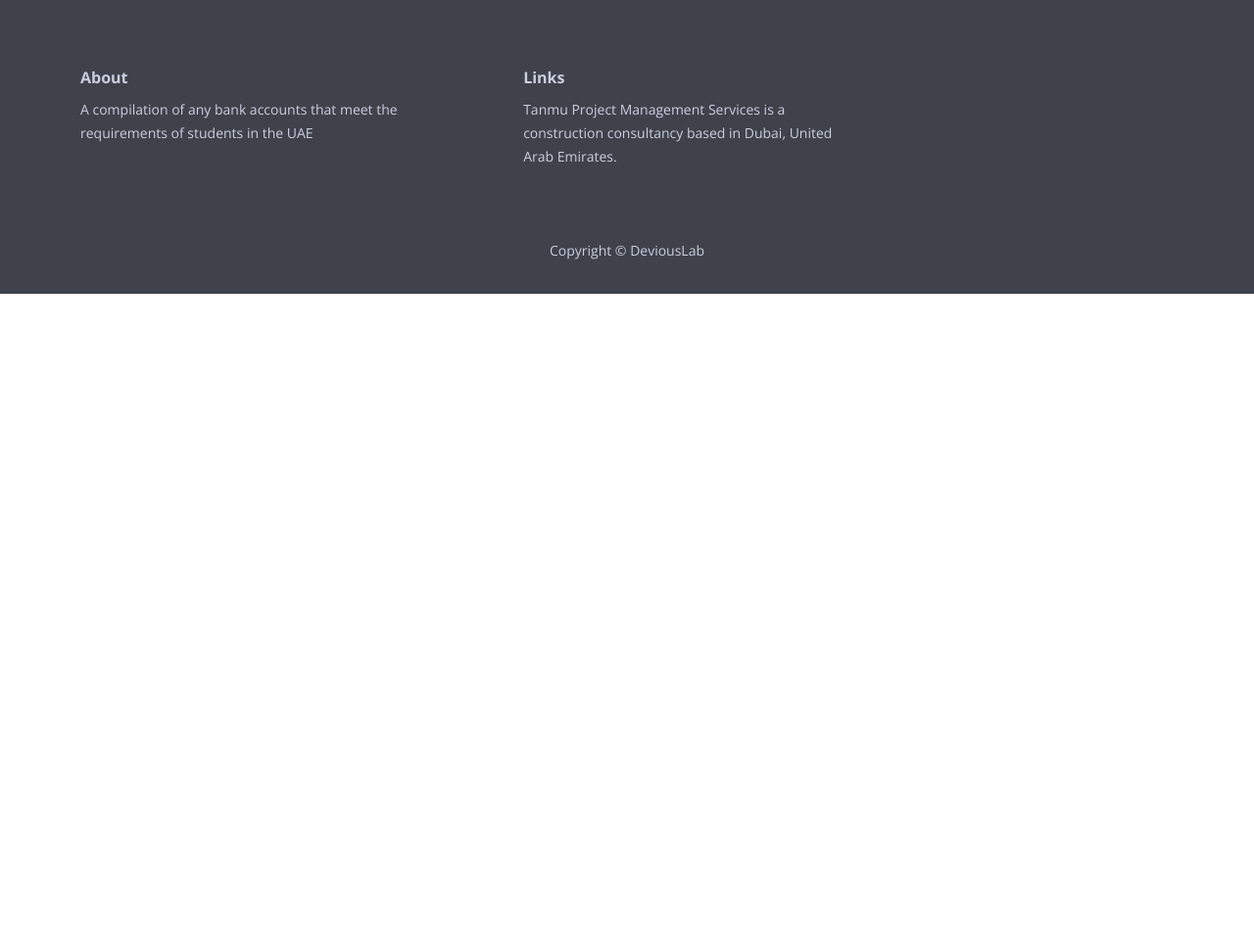
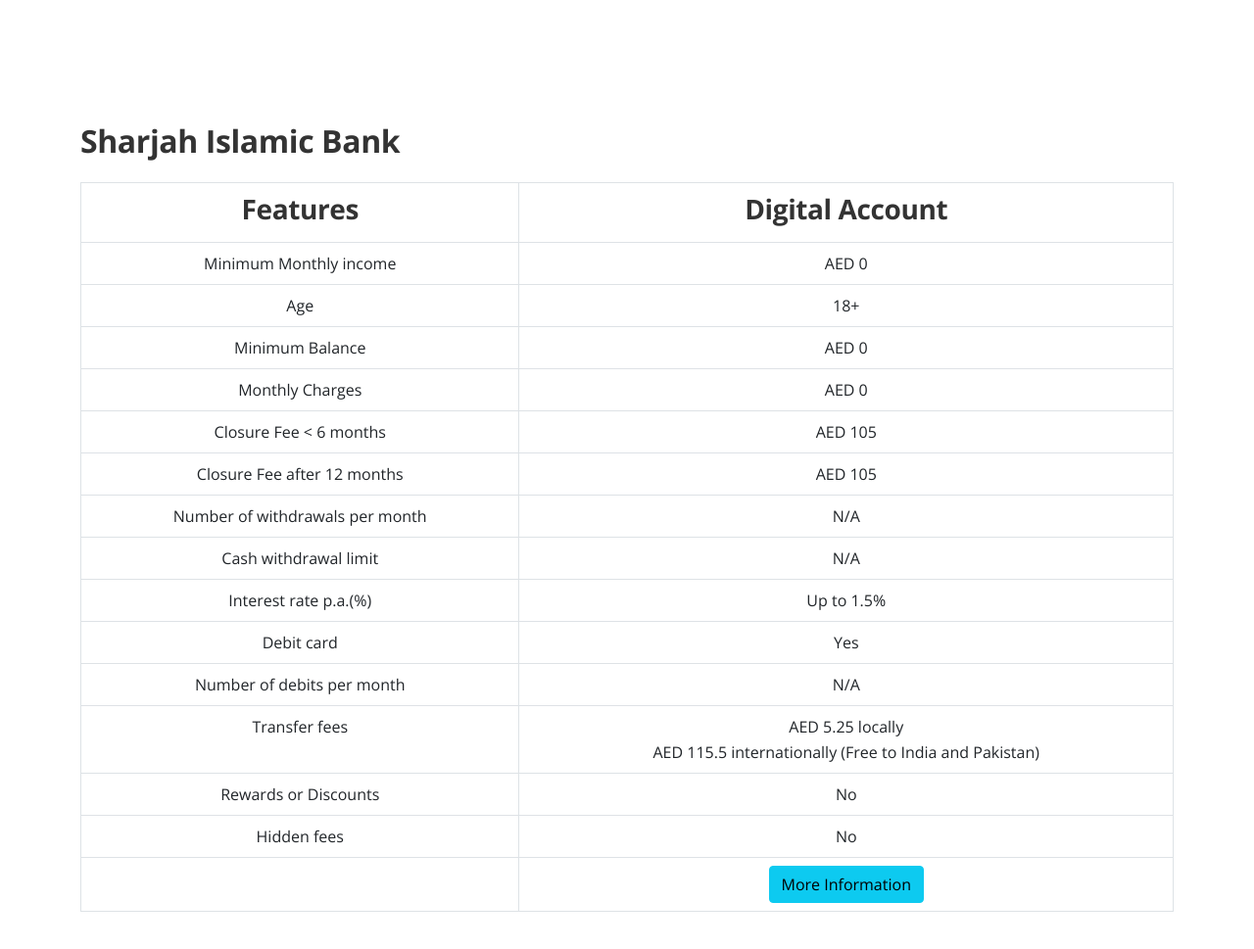
Before and after one commit to DeviousLab/uae-student-bank-accounts, a plain HTML site: page index.html in a window 1280 px wide. Shown: the part 8891-9860 px from the top of the page at 98% size. Before the commit the page ends 9191 px from the top, so only its background shows below. Drawn offline with nearby package versions, Linux system fonts and the light colour scheme.

Commit message:
Added SIB account details
Signed-off-by: DeviousLab <deviouslab@gmail.com>

```diff
--- a/index.html
+++ b/index.html
@@ -730,6 +730,90 @@
     </div> <!-- end of basic-3 -->
     <!-- end of details 1 -->
 
+    <div id="details" class="basic-3">
+        <div class="container">
+            <h2>Sharjah Islamic Bank</h2>
+            <table class="table table-hover table-bordered"
+        style="text-align:center;padding-left:200px; padding-right:200px;">
+        <thead>
+            <tr class="active">
+                <th>
+                    <h3>Features</h3>
+                </th>
+                <th>
+                    <h3>Digital Account</h3>
+                </th>
+            </tr>
+        </thead>
+        <tbody>
+            <tr>
+            <tr>
+                <td>Minimum Monthly income</td>
+                <td>AED 0</td>
+            </tr>
+            <tr>
+                <td>Age</td>
+                <td>18+</td>
+            </tr>
+            <tr>
+                <td>Minimum Balance</td>
+                <td>AED 0</td>
+            </tr>
+            <tr>
+                <td>Monthly Charges</td>
+                <td>AED 0</td>
+            </tr>
+            <tr>
+                <td>Closure Fee &lt; 6 months</td>
+                <td>AED 105</td>
+            </tr>
+            <tr>
+                <td>Closure Fee after 12 months</td>
+                <td>AED 105</td>
+            </tr>
+            <tr>
+                <td>Number of withdrawals per month</td>
+                <td>N/A</td>
+            </tr>
+            <tr>
+                <td>Cash withdrawal limit</td>
+                <td>N/A</td>
+            </tr>
+            <tr>
+                <td>Interest rate p.a.(%)</td>
+                <td>Up to 1.5%</td>
+            </tr>
+            <tr>
+                <td>Debit card</td>
+                <td>Yes</td>
+            </tr>
+            <tr>
+                <td>Number of debits per month</td>
+                <td>N/A</td>
+            </tr>
+            <tr>
+                <td>Transfer fees</td>
+                <td>AED 5.25 locally<br>AED 115.5 internationally (Free to India and Pakistan)</td>
+            </tr>
+            <tr>
+                <td>Rewards or Discounts</td>
+                <td>No</td>
+            </tr>
+            <tr>
+                <td>Hidden fees</td>
+                <td>No</td>
+            </tr>
+            <tr>
+                <td></td>
+                <td><a href="https://www.sib.ae/en/personal-banking/accounts/digital-account"
+                        class="btn btn-info">More Information</a></td>
+            </tr>
+        </tbody>
+    </table>
+        </div> <!-- end of container -->
+    </div> <!-- end of basic-3 -->
+    <!-- end of details 1 -->
+
     <!-- Footer -->
     <div class="footer">
         <div class="container">
```
